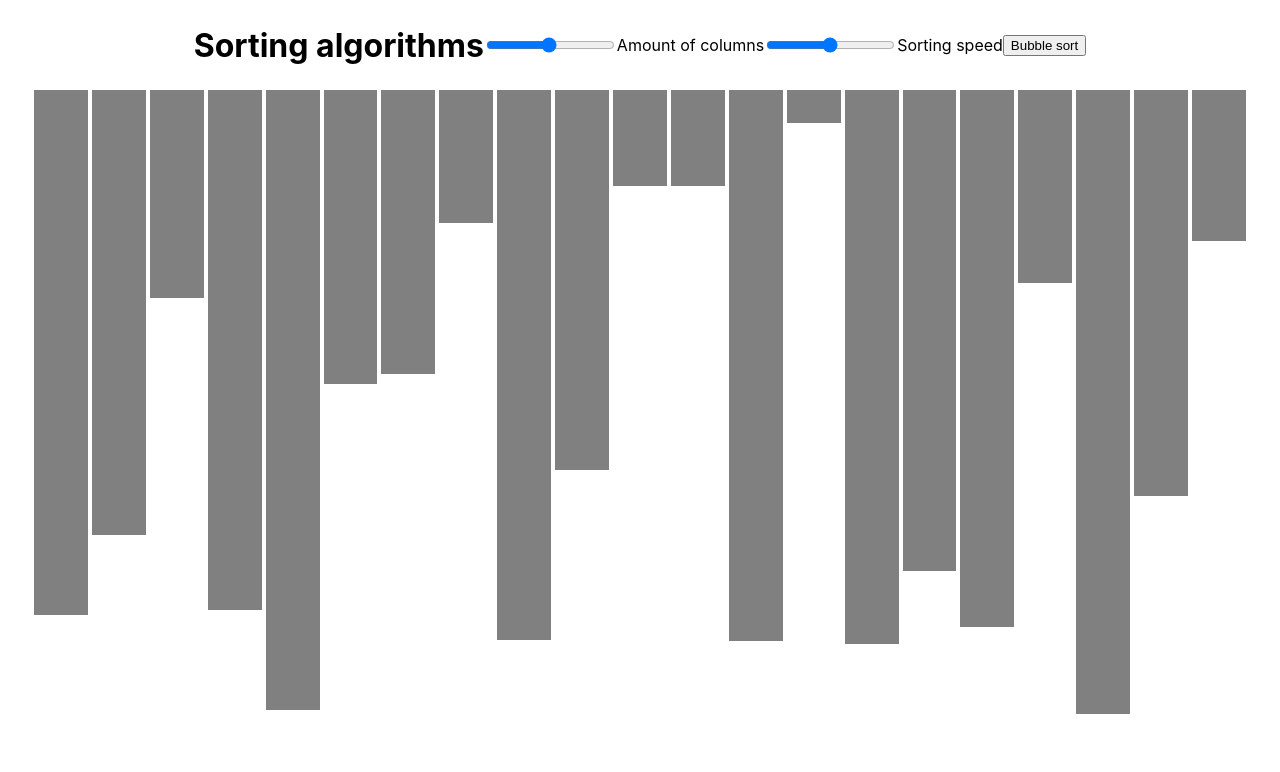
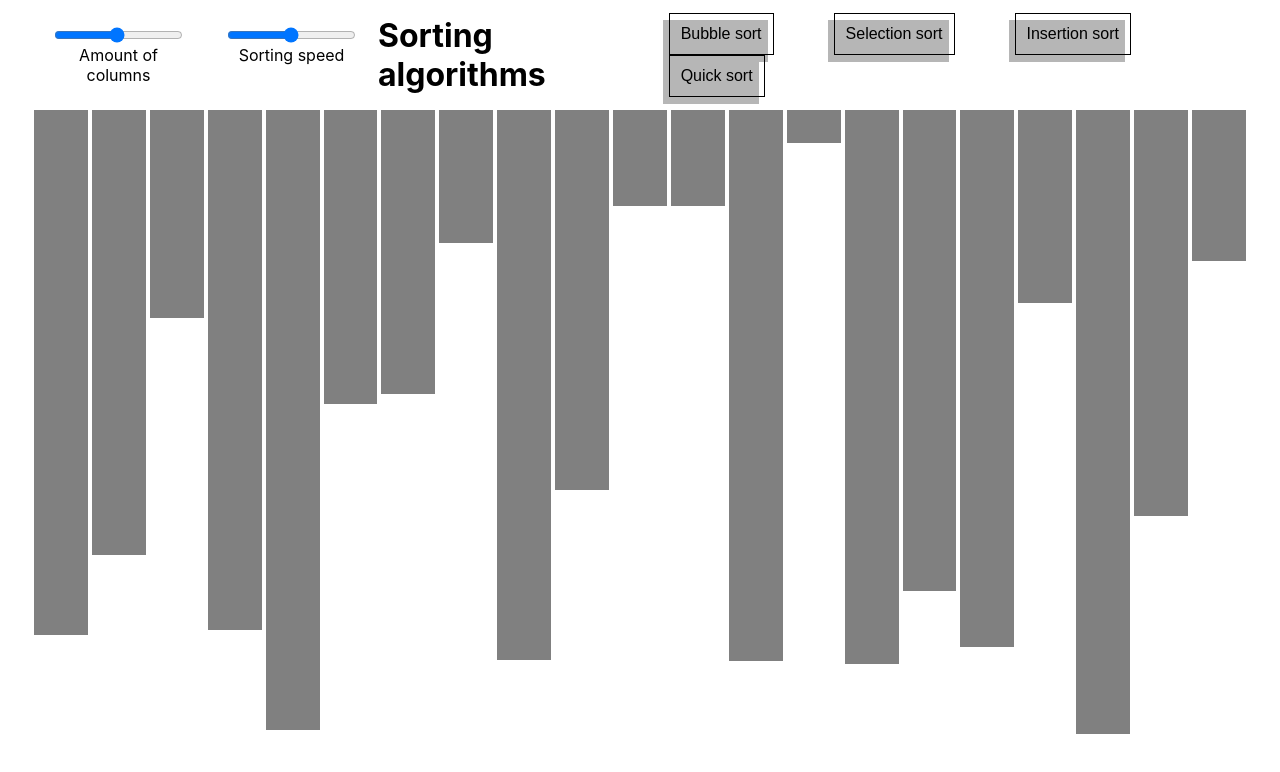
Before and after one commit to marcinkurka97/sorting-app, a React app: page / in a window 1280 px wide. Shown: the top 772 px of the page. Built offline with nearby package versions, Linux system fonts and the light colour scheme.

Commit message:
Added selection sort

```diff
--- a/src/App.js
+++ b/src/App.js
@@ -1,6 +1,9 @@
 import React from "react";
 import "./App.scss";
 import BubbleSort from "./sortingAlgorithms/bubbleSort";
+import SelectionSort from "./sortingAlgorithms/selectionSort";
+import InsertionSort from "./sortingAlgorithms/insertionSort";
+import QuickSort from "./sortingAlgorithms/quickSort";
 
 class App extends React.Component {
   constructor(props) {
@@ -53,7 +56,8 @@ class App extends React.Component {
     return (
       <div className="App">
         <header className="App-header">
-          <h1>Sorting algorithms</h1>
+          <div className="App-header__settings">
+            <span>
               <input
                 type="range"
                 id="sortingSize"
@@ -63,6 +67,8 @@ class App extends React.Component {
                 max="100"
               />
               <label htmlFor="columnAmount">Amount of columns</label>
+            </span>
+            <span>
               <input
                 type="range"
                 id="sortingSpeed"
@@ -72,7 +78,15 @@ class App extends React.Component {
                 max="100"
               />
               <label htmlFor="sortingSpeed">Sorting speed</label>
+            </span>
+          </div>
+          <h1>Sorting algorithms</h1>
+          <div className="App-header__algorithms">
             <BubbleSort sortingSpeed={this.state.sortingSpeed} />
+            <SelectionSort sortingSpeed={this.state.sortingSpeed} />
+            <InsertionSort sortingSpeed={this.state.sortingSpeed} />
+            <QuickSort sortingSpeed={this.state.sortingSpeed} />
+          </div>
         </header>
         <section className="App-container"></section>
       </div>
--- a/src/App.scss
+++ b/src/App.scss
@@ -10,10 +10,74 @@
 .App-header {
   display: flex;
   align-items: center;
-  justify-content: center;
+  justify-content: space-between;
   width: 100%;
   height: 50px;
-  margin: 20px 0;
+  margin: 30px 0;
+
+  &__settings {
+    display: flex;
+    flex-direction: row;
+
+    span {
+      display: flex;
+      flex-direction: column;
+      padding: 0 20px;
+      text-align: center;
+    }
+  }
+
+  &__algorithms {
+    button {
+      position: relative;
+      background: none;
+      border: none;
+      padding: 12px 12px;
+      color: #000;
+      font-weight: 500;
+      font-size: 16px;
+      margin: 0 30px;
+    }
+
+    button::before {
+      content: "";
+      position: absolute;
+      width: 100%;
+      height: 100%;
+      top: 7px;
+      right: 6px;
+      background-color: #b6b6b6;
+      z-index: -1;
+      transition: transform 0.15s ease-out 0s;
+    }
+
+    button::after {
+      content: "";
+      left: 0px;
+      top: 0px;
+      position: absolute;
+      width: 100%;
+      height: 100%;
+      opacity: 1;
+      border-width: 1.5px;
+      border-style: solid;
+      border-color: rgb(0, 0, 0);
+      border-image: initial;
+      transition: transform 0.15s ease-out 0s;
+    }
+
+    button:hover {
+      cursor: pointer;
+
+      &:before {
+        transform: translate(7px, -6px);
+      }
+
+      &:after {
+        transform: translate(-7px, 6px);
+      }
+    }
+  }
 }
 
 .App-container {
--- /dev/null
+++ b/src/sortingAlgorithms/insertionSort.js
@@ -0,0 +1,9 @@
+import React from "react";
+
+function InsertionSort(props) {
+  const insertionSort = () => {};
+
+  return <button onClick={insertionSort}>Insertion sort</button>;
+}
+
+export default InsertionSort;
--- /dev/null
+++ b/src/sortingAlgorithms/quickSort.js
@@ -0,0 +1,9 @@
+import React from "react";
+
+function QuickSort(props) {
+  const quickSort = () => {};
+
+  return <button onClick={quickSort}>Quick sort</button>;
+}
+
+export default QuickSort;
--- /dev/null
+++ b/src/sortingAlgorithms/selectionSort.js
@@ -0,0 +1,88 @@
+import React from "react";
+
+function SelectionSort(props) {
+  const selectionSort = () => {
+    let node = document.querySelector(".App-container");
+    let array = Array.from(node.childNodes);
+    let minIdx, temp;
+
+    for (var i = 0; i < array.length; i++) {
+      minIdx = i;
+      for (var j = i + 1; j < array.length; j++) {
+        if (
+          parseFloat(array[j].style.height) <
+          parseFloat(array[minIdx].style.height)
+        ) {
+          minIdx = j;
+        }
+      }
+      temp = array[i];
+      array[i] = array[minIdx];
+      array[minIdx] = temp;
+    }
+
+    let k = 0;
+    let z = 0;
+    let min = 0;
+
+    window.sortingInterval = setInterval(function() {
+      if (!arraysMatch(Array.from(node.childNodes), array)) {
+        if (k < node.childNodes.length) {
+          if (k >= 1) {
+            node.children[k - 1].style.opacity = "1";
+          }
+          node.children[k].style.opacity = "0.8";
+
+          if (
+            parseFloat(node.children[k].style.height) <
+            parseFloat(node.children[min].style.height)
+          ) {
+            node.children[k].style.background = "green";
+            node.children[min].style.background = "grey";
+            min = k;
+          }
+
+          k++;
+        } else {
+          exchangeElements(node.children[z], node.children[min]);
+
+          node.children[z].style.background = "green";
+          node.children[node.childNodes.length - 1].style.opacity = "1";
+          z++;
+          k = z;
+          min = k;
+        }
+      } else {
+        node.childNodes.forEach(element => {
+          element.style.background = "green";
+          element.style.opacity = "1";
+        });
+        clearInterval(window.sortingInterval);
+      }
+    }, 100 / props.sortingSpeed);
+  };
+
+  const exchangeElements = (element1, element2) => {
+    if (element1 !== element2) {
+      let clonedElement1 = element1.cloneNode(true);
+      let clonedElement2 = element2.cloneNode(true);
+
+      element2.parentNode.replaceChild(clonedElement1, element2);
+      element1.parentNode.replaceChild(clonedElement2, element1);
+    }
+  };
+
+  const arraysMatch = (arr1, arr2) => {
+    if (arr1.length !== arr2.length) return false;
+
+    for (var i = 0; i < arr1.length; i++) {
+      if (arr1[i].style.height !== arr2[i].style.height) return false;
+    }
+
+    return true;
+  };
+
+  return <button onClick={selectionSort}>Selection sort</button>;
+}
+
+export default SelectionSort;
```
Lines whose indentation alone changed are shown as unchanged.
